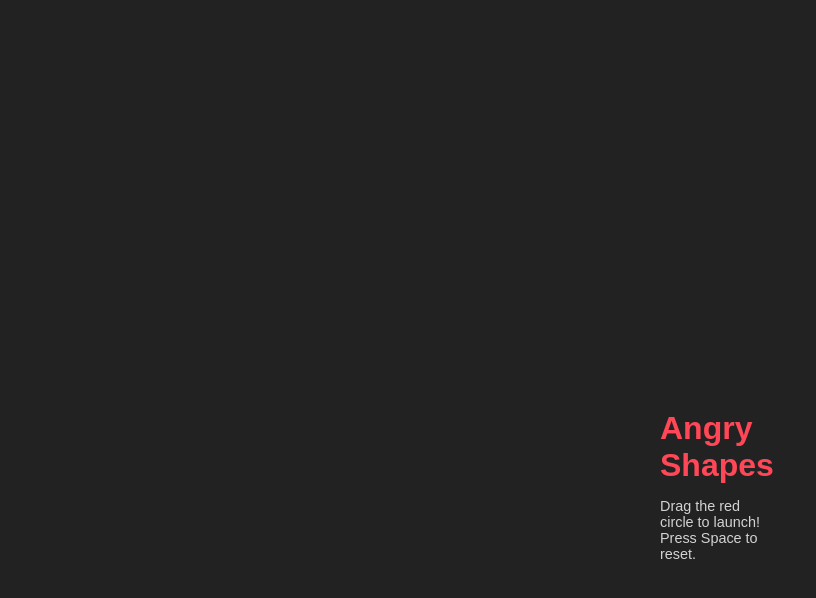
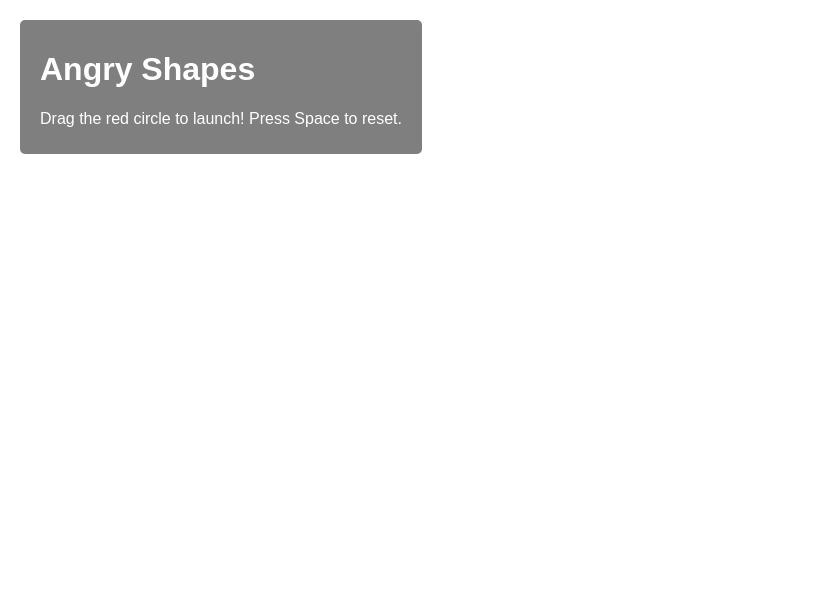
Before and after one commit to bruhkeys/123124124, a plain HTML site: page index.html in a window 1280 px wide. Shown: the whole page, without its empty margins (0-816 px from the left). Drawn offline with nearby package versions, Linux system fonts and the light colour scheme.

Commit message:
Refactor CSS for body and UI elements
Simplified body styles and updated UI positioning.

```diff
--- a/style.css
+++ b/style.css
@@ -1,27 +1,12 @@
-body {
-    margin: 0;
-    padding: 0;
-    background-color: #222;
-    color: white;
-    font-family: 'Arial', sans-serif;
-    display: flex;
-    justify-content: center;
-    align-items: center;
-    height: 100vh;
-    overflow: hidden;
-}
-
-#game-container {
-    position: relative;
-    box-shadow: 0 0 50px rgba(0,0,0,0.5);
-}
-
+body { margin: 0; overflow: hidden; font-family: sans-serif; }
+canvas { display: block; }
 #ui {
     position: absolute;
-    top: 10px;
+    top: 20px;
     left: 20px;
-    pointer-events: none;
+    background: rgba(0, 0, 0, 0.5);
+    color: white;
+    padding: 10px 20px;
+    border-radius: 5px;
+    pointer-events: none; /* Let clicks pass through to the game */
 }
-
-h1 { margin: 0; color: #ff4757; }
-p { font-size: 0.9rem; opacity: 0.8; }
```
